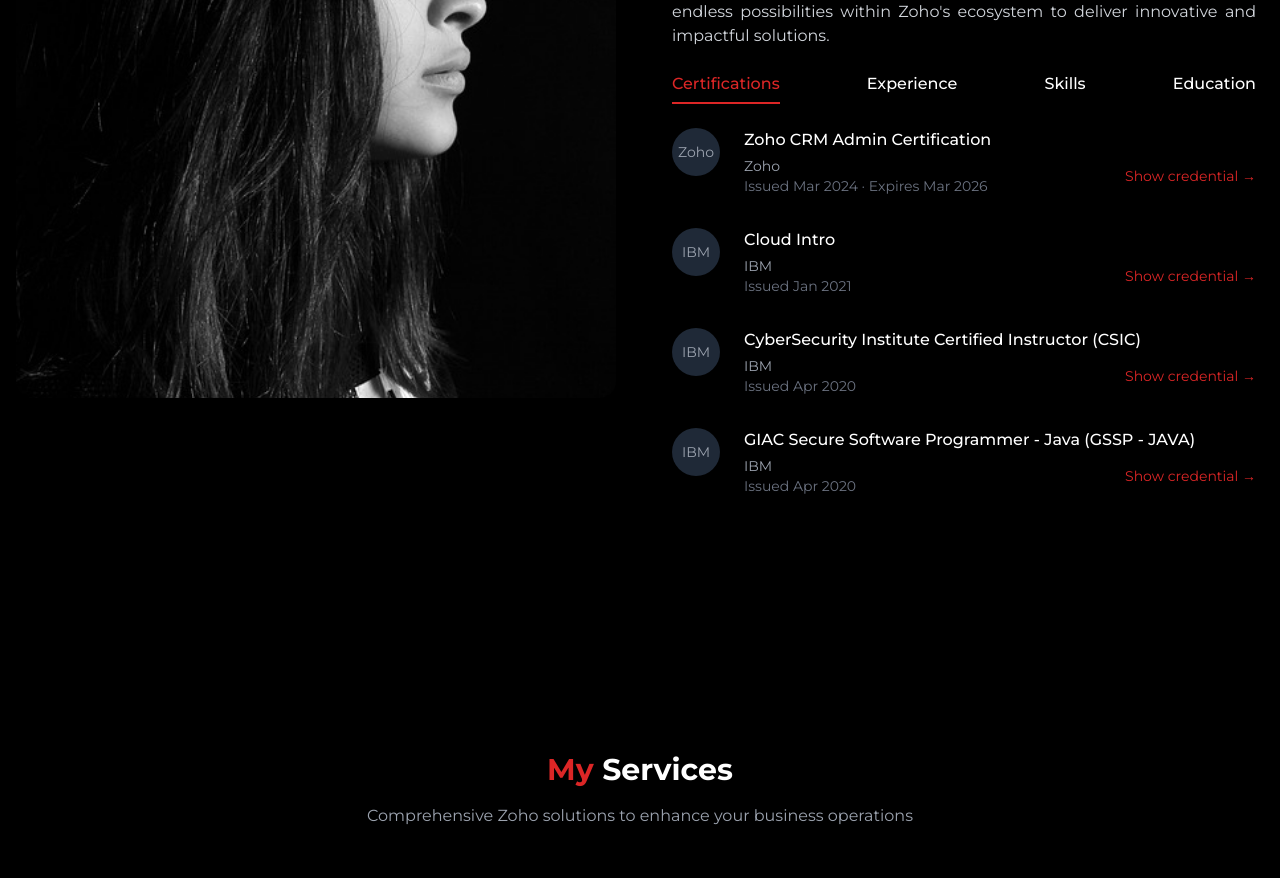
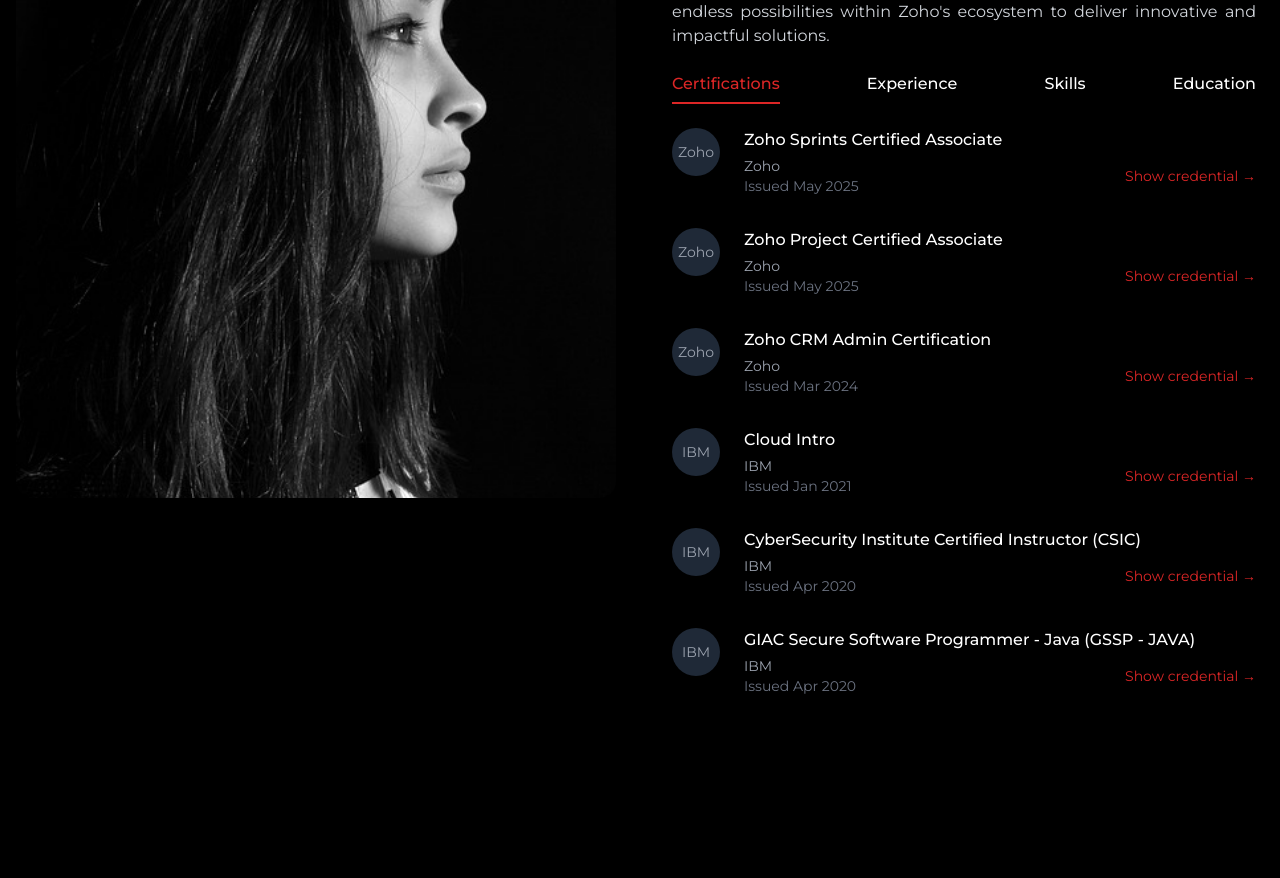
Before and after one commit to aineahmarabi/portfolio-app-faith, a Next.js app: page / in a window 1280 px wide. Shown: the part 1260-2138 px from the top of the page. Built offline with nearby package versions, Linux system fonts and the light colour scheme.

Commit message:
Updated credentials

```diff
--- a/app/components/About.tsx
+++ b/app/components/About.tsx
@@ -22,10 +22,24 @@
 
   const tabContent: TabContent = {
     Certifications: [
+       {
+          title: 'Zoho Sprints Certified Associate',
+          issuer: 'Zoho',
+          date: 'Issued May 2025',
+          credentialId: '',
+          link: 'https://workdrive.zohoexternal.com/external/729e0886604618beead561d62594b2b729b67d4f8a9bfa1acde71345292f636b'
+        },
+       {
+          title: 'Zoho Project Certified Associate',
+          issuer: 'Zoho',
+          date: 'Issued May 2025',
+          credentialId: '',
+          link: 'https://workdrive.zohoexternal.com/external/729e0886604618beead561d62594b2b729b67d4f8a9bfa1acde71345292f636b'
+        },
         {
           title: 'Zoho CRM Admin Certification',
           issuer: 'Zoho',
-          date: 'Issued Mar 2024 · Expires Mar 2026',
+          date: 'Issued Mar 2024',
           credentialId: '',
           link: 'https://www.pdffiller.com/jsfiller-desk14/?flat_pdf_quality=high&isShareViaLink=1&requestHash=34da3cd1d6b6c636533c1bbcf5bb3ec72cfda7f9f967fec8c44ace382f1be348&lang=en&projectId=1710877425&PAGE_REARRANGE_V2_MVP=true&richTextFormatting=true&isPageRearrangeV2MVP=true&jsf-page-rearrange-v2=true&jsf-redesign-full=true&act-notary-pro-integration=true&isSkipEditorLoadFrequency=true&jsf-desktop-ux-for-tablets=false&jsf-probability-70=true&jsf-socket-io=false&jsf-simplified-modes-iteration-1=false&routeId=4ca84542696e30cec7351f0507aaf66e#c288913557ae4dccab89a2e1b4823dbb'
         },
@@ -50,6 +64,7 @@
           credentialId: '',
           link: 'https://www.credly.com/badges/f2100210-53df-4f6e-9afa-2448ece76d69?source=linked_in_profile'
         }
+
       ],
       Skills: [
         { title: 'Zoho Development', desc: 'Expertise in customizing and building applications within the Zoho ecosystem to streamline business operations.' },
--- a/app/layout.tsx
+++ b/app/layout.tsx
@@ -8,7 +8,7 @@
   title: "Hi! I'm Faith Kajuju",
   description: "Zoho Solutions Expert",
   icons: {
-    icon: '/favicon.ico',
+    icon: '/Favicon.ico',
   },
 };
 
```
Also changed, not shown: 2 other files (tests, documents, lock files or other folders).
